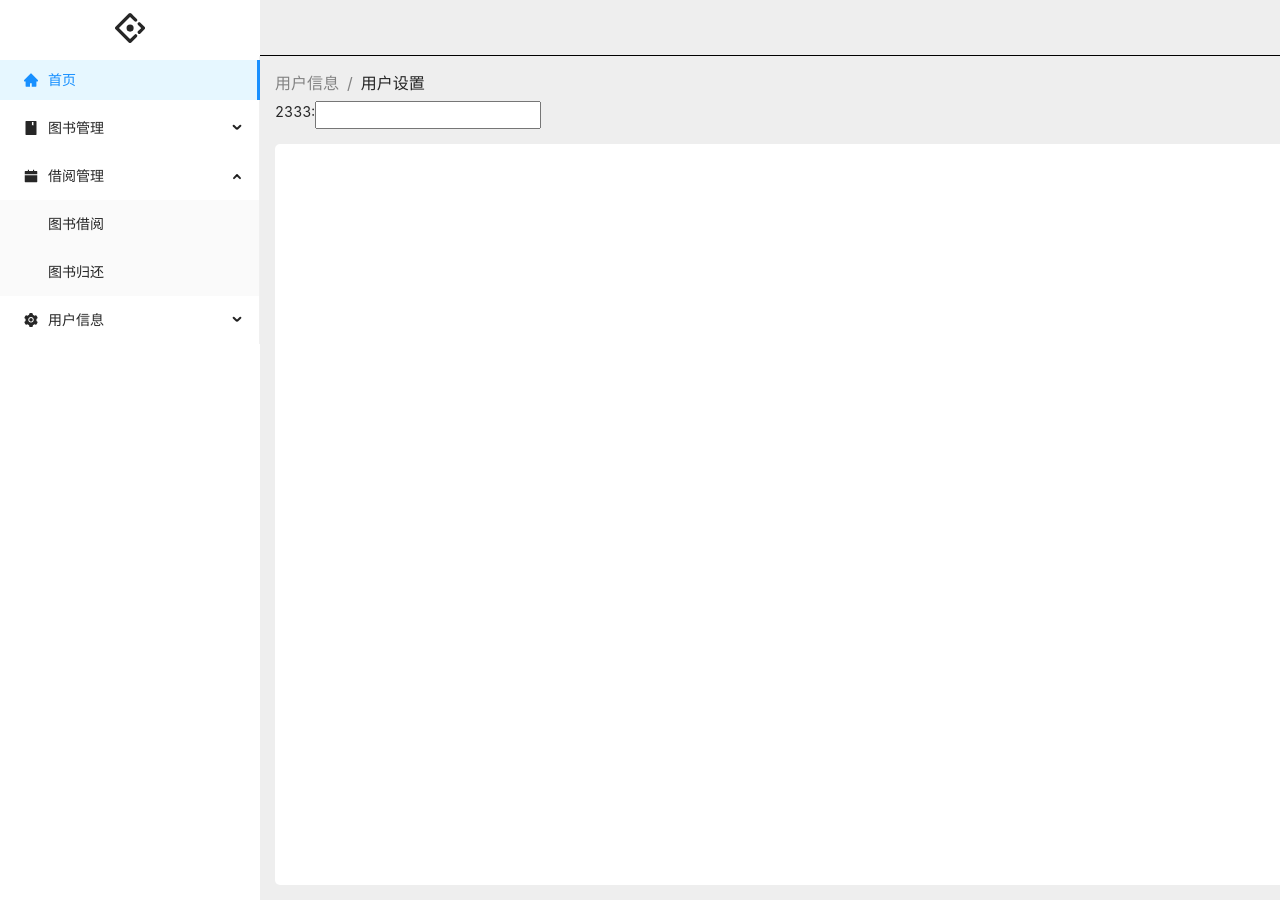
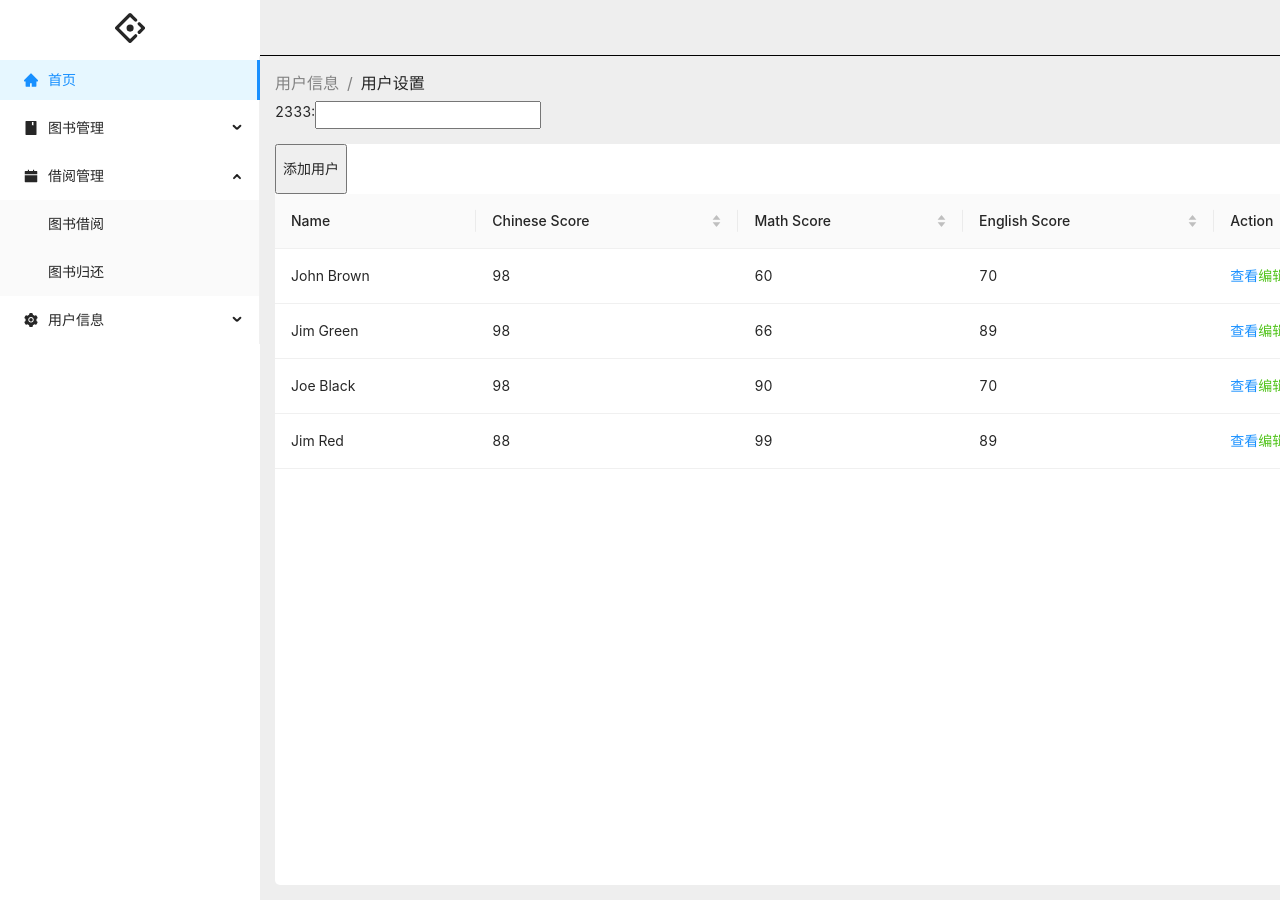
Before and after one commit to aa1213889/book-manage-web, a React app: page /user/info in a window 1280 px wide. Shown: the top 900 px of the page. Built offline with nearby package versions, Linux system fonts and the light colour scheme.

Commit message:
20201203 0002

```diff
--- a/src/assets/css/home.sass
+++ b/src/assets/css/home.sass
@@ -33,7 +33,6 @@ $page-height: 20%
       flex: 5
       margin-left: 5px
   .home-container
-
     background-color: rgb(255,255,255)
     border-radius: 5px
     box-shadow: 2px 4px 5px #a9a8a8
--- a/src/assets/css/view.sass
+++ b/src/assets/css/view.sass
@@ -16,6 +16,23 @@
   .view-table
     flex: 1
     display: flex
+    flex-direction: column
     background-color: rgb(255,255,255)
     border-radius: 5px
     margin-top: 15px
+    .view-handle
+      display: flex
+      width: 100%
+      height: 50px
+    .ant-table-wrapper
+      width: 100%
+      .interval-line
+      .ant-pagination
+        padding-right: 5px
+
+.blue
+  color: #1890ff
+.green
+  color: rgb(82,196,28)
+.red
+  color: rgb(245,33,45)
--- a/src/components/user/UserManage.jsx
+++ b/src/components/user/UserManage.jsx
@@ -1,5 +1,85 @@
+/* eslint-disable jsx-a11y/anchor-is-valid */
 import React, { Component } from 'react'
 import ViewTitle from '../common/ViewTitle'
+import { Table } from 'antd'
+
+const columns = [
+  {
+    title: 'Name',
+    dataIndex: 'name',
+  },
+  {
+    title: 'Chinese Score',
+    dataIndex: 'chinese',
+    sorter: {
+      compare: (a, b) => a.chinese - b.chinese,
+      multiple: 3,
+    },
+  },
+  {
+    title: 'Math Score',
+    dataIndex: 'math',
+    sorter: {
+      compare: (a, b) => a.math - b.math,
+      multiple: 2,
+    },
+  },
+  {
+    title: 'English Score',
+    dataIndex: 'english',
+    sorter: {
+      compare: (a, b) => a.english - b.english,
+      multiple: 1,
+    },
+  },
+  {
+    title: 'Action',
+    key: 'action',
+    render: () => (
+      <div>
+        <a className='table-btn-view interval-line blue' name='view'>查看</a>
+        <a className='table-btn-view interval-line green' name='edit'>编辑</a>
+        <a className='table-btn-view red' name='delete'>删除</a>
+      </div>
+    ),
+  }
+];
+
+const data = [
+  {
+    key: '1',
+    name: 'John Brown',
+    chinese: 98,
+    math: 60,
+    english: 70,
+  },
+  {
+    key: '2',
+    name: 'Jim Green',
+    chinese: 98,
+    math: 66,
+    english: 89,
+  },
+  {
+    key: '3',
+    name: 'Joe Black',
+    chinese: 98,
+    math: 90,
+    english: 70,
+  },
+  {
+    key: '4',
+    name: 'Jim Red',
+    chinese: 88,
+    math: 99,
+    english: 89,
+  }
+]
+
+function onChange (pagination, filters, sorter, extra) {
+  console.log('params', pagination, filters, sorter, extra);
+}
+
 export default class UserManage extends Component {
   render () {
     return (
@@ -9,7 +89,22 @@ export default class UserManage extends Component {
           2333:<input />
         </div>
         <div className='view-table'>
-
+          <div className='view-handle'>
+            <button>添加用户</button>
+          </div>
+          <Table columns={columns} dataSource={data} onChange={onChange}
+            onRow={record => {
+              return {
+                onClick: event => {
+                  console.log(event.target.name)
+                  console.log(record)
+                }, // 点击行
+                onDoubleClick: event => { },
+                onContextMenu: event => { },
+                onMouseEnter: event => { }, // 鼠标移入行
+                onMouseLeave: event => { },
+              };
+            }} />
         </div>
       </div>
     )
```
